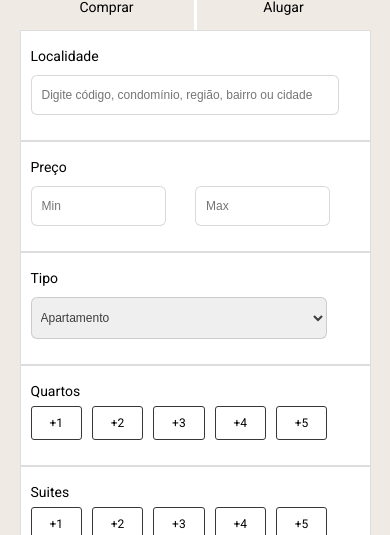
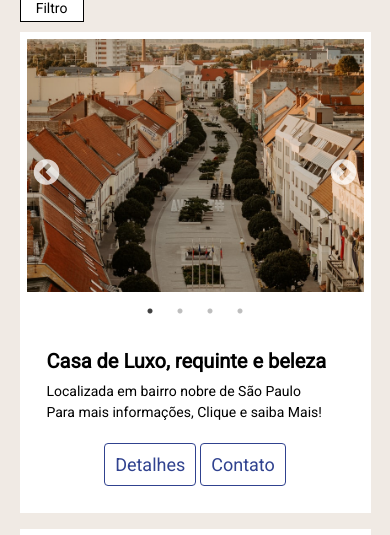
Before and after one commit to Ronilsonb2/RR-imoveis, a plain HTML site: page produtos.html in a window 390 px wide. Shown: the part 216-751 px from the top of the page. Drawn offline with nearby package versions, Linux system fonts and the light colour scheme; a web font is replaced by a local one.

Commit message:
inserindo pagina de produtos de pesquisa2

```diff
--- a/css/produtos-pesquisa.css
+++ b/css/produtos-pesquisa.css
@@ -88,6 +88,10 @@ body{
 
 /*========== Produtos =======*/
 
+.filtro{
+    display: none;
+}
+
 #opcoes-compras{
     border-right: 3px solid #fff;
 }
@@ -129,6 +133,26 @@ body{
 
 @media (max-width: 780px) {
 
+    .filtro{
+        display: block;
+        padding: 5px 10px;
+        text-align: center;
+        width: 42px;
+        background: #fff;
+        border: 1px solid black;
+        /* padding: initial; */
+        font-size: 14px;
+        margin-top: 10px;
+        margin-bottom: 10px;
+    }
+
+    .form-lateral{
+        display: none;
+    }
+    .form-lateral._open{
+        display: block;
+    }
+
     .box-produtos{
         display: grid;
         grid-template-columns: 100%;
--- a/produtos.html
+++ b/produtos.html
@@ -59,7 +59,9 @@
             <img class="logo-mobile mobile" src="img/logo2.jpeg" alt="Logo ">
         </div>
 
+        <div class="filtro">Filtro</div>
 
+        </div>
             <div class="form-lateral">
                     <div class="menu-opcoes">
                         <a href="" class="select-opcao" id="opcoes-compras">Comprar</a>
@@ -285,6 +287,12 @@
     <script src="js/master.js"></script>
     <script src="js/produtos.js"></script>
 
+
+    <script>
+        $('.filtro').click(function () {
+    $('.form-lateral').toggleClass('_open');
+})
+    </script>
 </body>
 
 </html>
```
